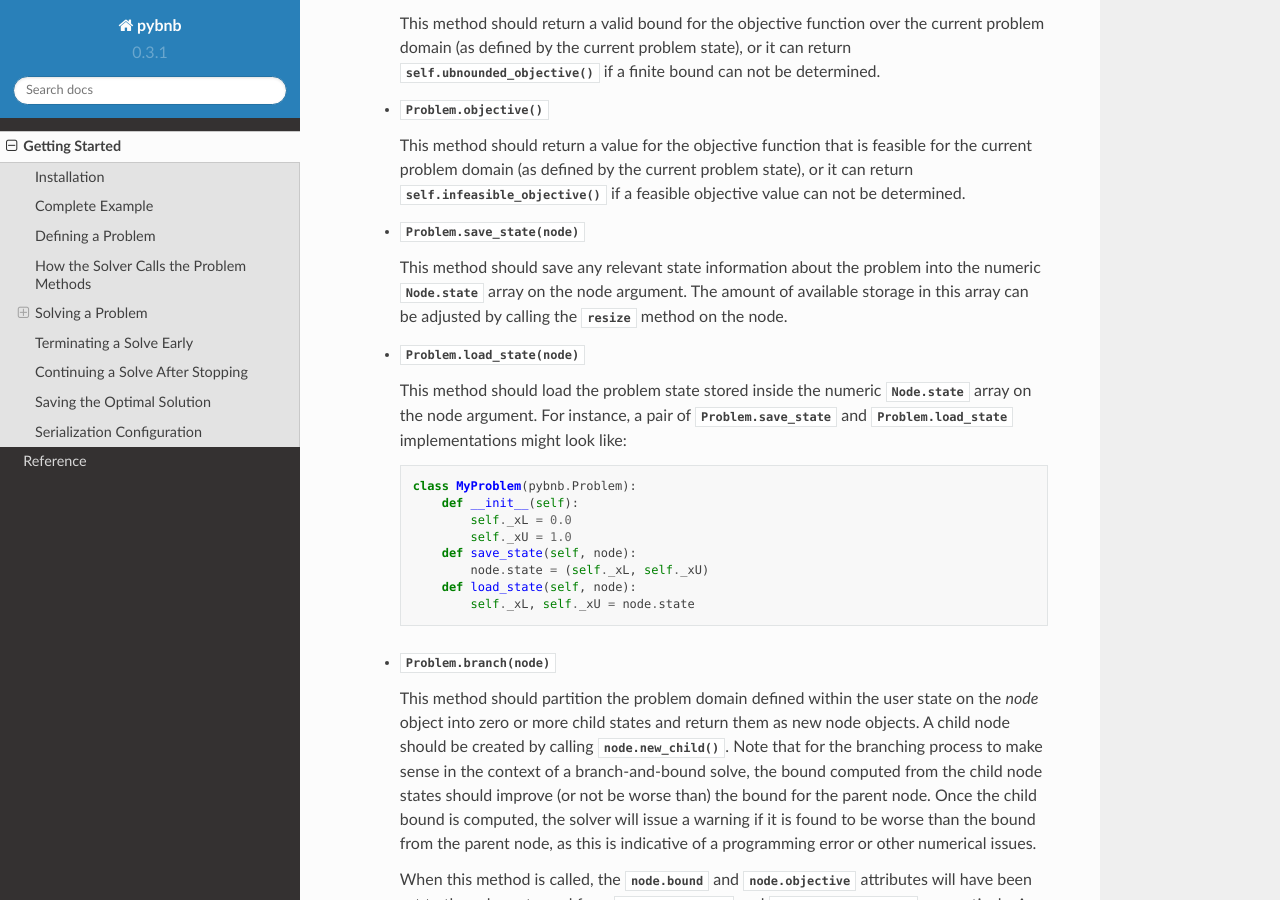
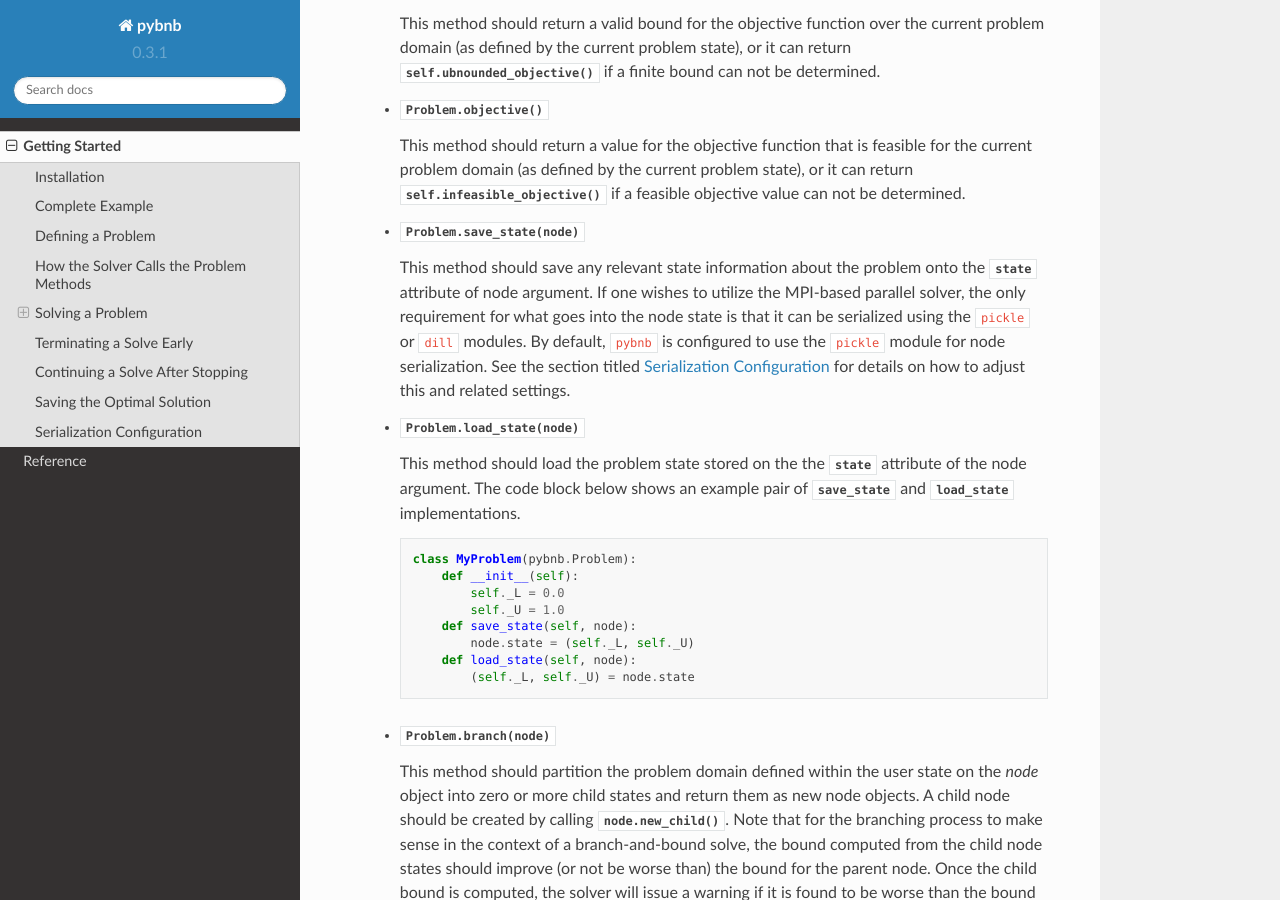
Before and after one commit to ghackebeil/pybnb, a Sphinx documentation site: the page built from doc/getting_started/index.rst, in a window 1280 px wide and 900 px high, scrolled down 2296 px. Built offline with Sphinx 7.4.7 and the Read the Docs theme 2.0.0, drawn with Linux system fonts in a browser that asks for light colours.

Commit message:
minor tweaks before the 0.4 release

```diff
--- a/doc/getting_started/index.rst
+++ b/doc/getting_started/index.rst
@@ -145,31 +145,35 @@ description of each of the required methods.
  - :func:`Problem.save_state(node) <pybnb.problem.Problem.save_state>`
 
    This method should save any relevant state information
-   about the problem into the numeric :attr:`Node.state
-   <pybnb.node.Node.state>` array on the node argument. The
-   amount of available storage in this array can be adjusted
-   by calling the :func:`resize <pybnb.node.Node.resize>`
-   method on the node.
+   about the problem onto the :attr:`state
+   <pybnb.node.Node.state>` attribute of node argument. If
+   one wishes to utilize the MPI-based parallel solver, the
+   only requirement for what goes into the node state is
+   that it can be serialized using the ``pickle`` or
+   ``dill`` modules. By default, ``pybnb`` is configured to
+   use the ``pickle`` module for node serialization. See the
+   section titled :ref:`configuration` for details on how to
+   adjust this and related settings.
 
  - :func:`Problem.load_state(node) <pybnb.problem.Problem.load_state>`
 
-   This method should load the problem state stored inside
-   the numeric :attr:`Node.state <pybnb.node.Node.state>` array
-   on the node argument. For instance, a pair of
-   :func:`Problem.save_state <pybnb.problem.Problem.save_state>` and
-   :func:`Problem.load_state <pybnb.problem.Problem.load_state>`
-   implementations might look like:
+   This method should load the problem state stored on the
+   the :attr:`state <pybnb.node.Node.state>` attribute of
+   the node argument. The code block below shows an example
+   pair of :func:`save_state
+   <pybnb.problem.Problem.save_state>` and :func:`load_state
+   <pybnb.problem.Problem.load_state>` implementations.
 
    .. code-block:: python
 
        class MyProblem(pybnb.Problem):
            def __init__(self):
-               self._xL = 0.0
-               self._xU = 1.0
+               self._L = 0.0
+               self._U = 1.0
            def save_state(self, node):
-               node.state = (self._xL, self._xU)
+               node.state = (self._L, self._U)
            def load_state(self, node):
-               self._xL, self._xU = node.state
+               (self._L, self._U) = node.state
 
  - :func:`Problem.branch(node) <pybnb.problem.Problem.branch>`
 
@@ -461,6 +465,8 @@ the :func:`Solver.solve <pybnb.solver.Solver.solve>` method
 (:func:`notify_solve_finished
 <pybnb.problem.Problem.notify_solve_finished>`).
 
+.. _configuration:
+
 Serialization Configuration
 ---------------------------
 
```
Also changed, not shown: 4 other files.
